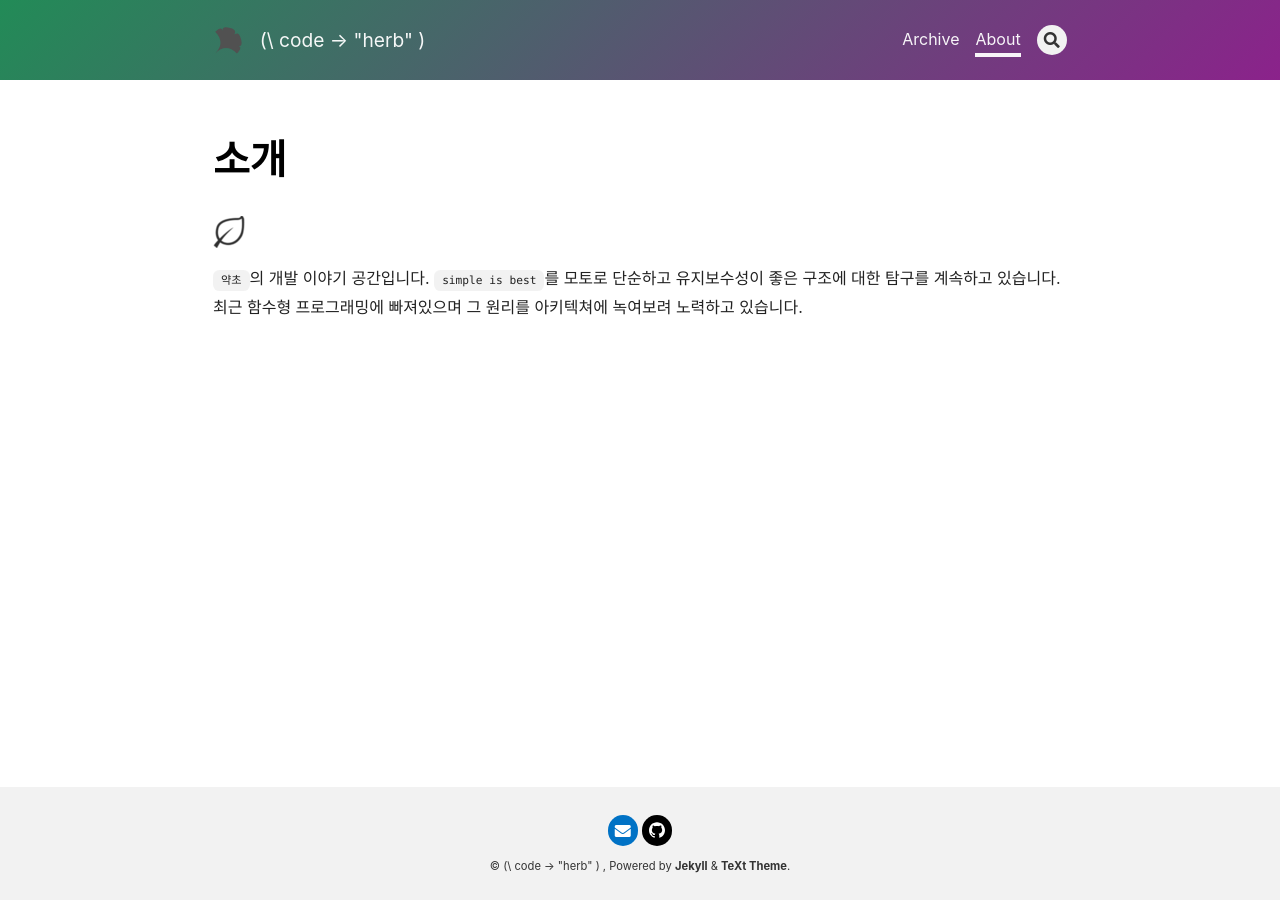
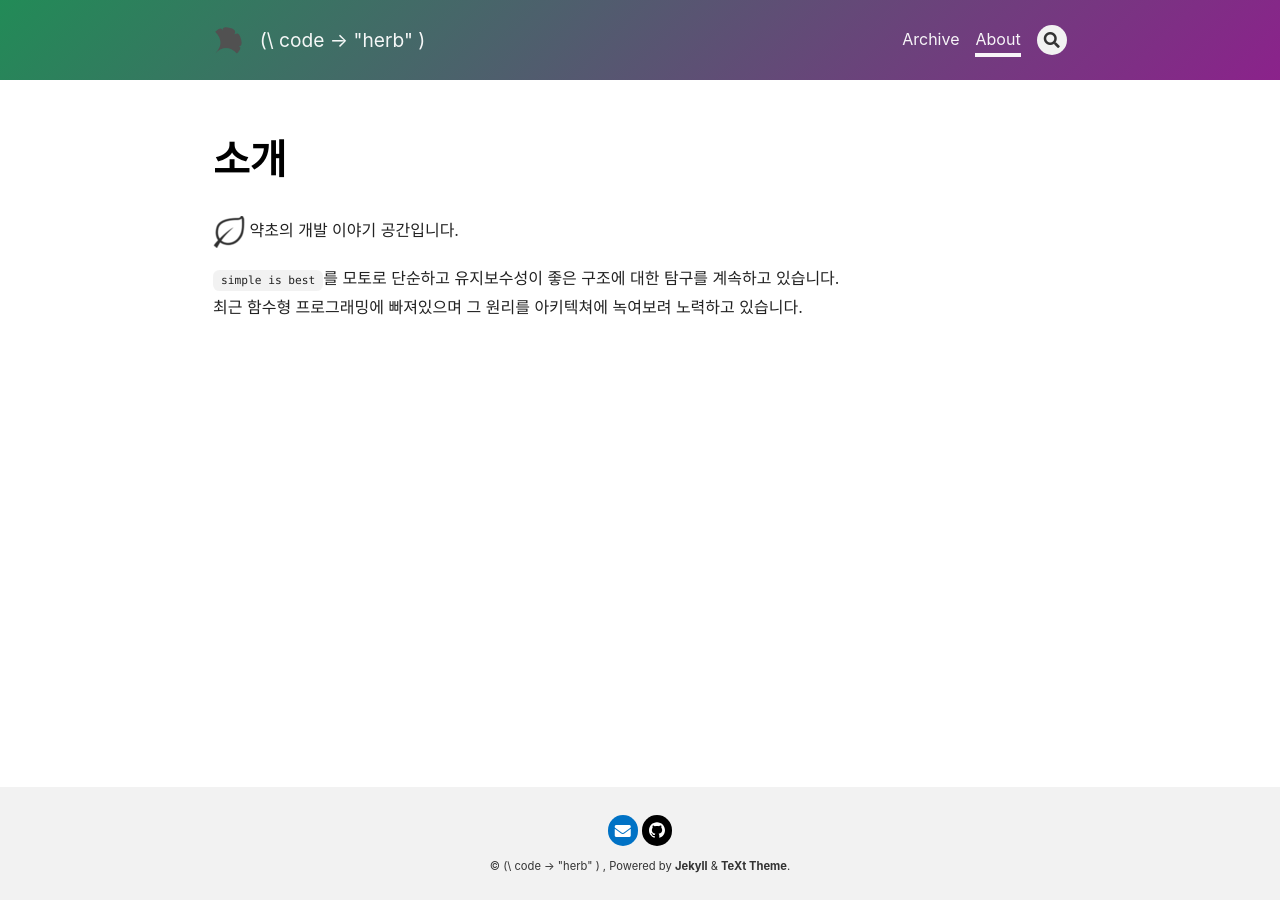
Before and after one commit to codeherb/codeherb.github.com, a Jekyll site: the page built from about.md, in a window 1280 px wide. Built offline with Jekyll 4.4.1, drawn with Linux system fonts in a browser that asks for light colours; nearby versions of some CDN libraries; comment, search, counter and statistics services are not loaded; some of the changed lines change nothing that is shown.

Commit message:
Update about.md

```diff
--- a/about.md
+++ b/about.md
@@ -11,8 +11,7 @@ header:
   background: 'linear-gradient(135deg, rgb(34, 139, 87), rgb(139, 34, 139))'
 ---
 
-![Yakcho](./assets/favicon-32x32.png)
+![Yakcho](./assets/favicon-32x32.png) 약초의 개발 이야기 공간입니다.<br>
 
-`약초`의 개발 이야기 공간입니다.
-`simple is best`를 모토로 단순하고 유지보수성이 좋은 구조에 대한 탐구를 계속하고 있습니다.
-최근 함수형 프로그래밍에 빠져있으며 그 원리를 아키텍쳐에 녹여보려 노력하고 있습니다.
+`simple is best`를 모토로 단순하고 유지보수성이 좋은 구조에 대한 탐구를 계속하고 있습니다.<br>
+최근 함수형 프로그래밍에 빠져있으며 그 원리를 아키텍쳐에 녹여보려 노력하고 있습니다.<br>
```
